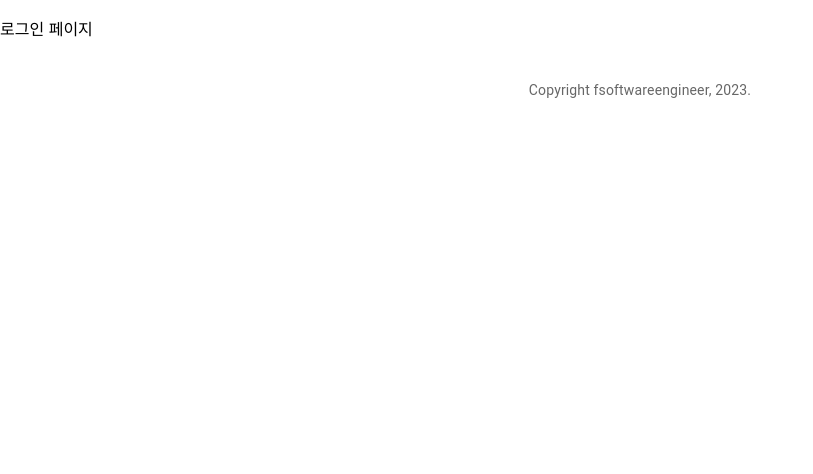
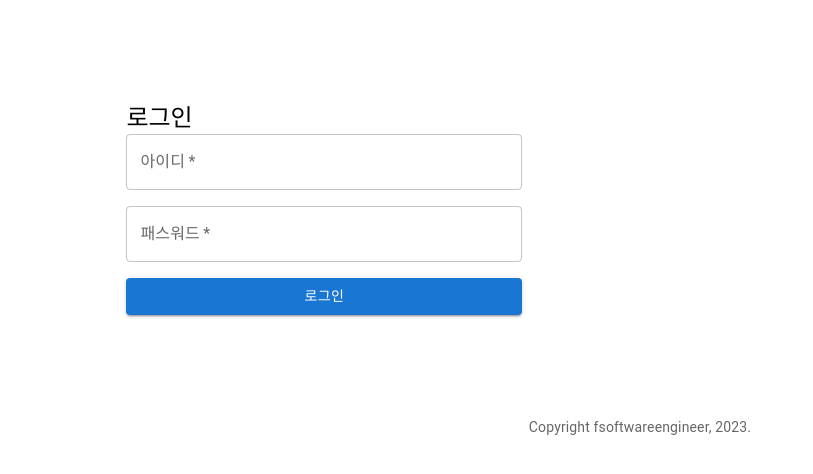
Before and after one commit to gyujin-Kimm/todoApp, a React (Create React App) app in the folder frontend/todo-react-app/: page /login in a window 1280 px wide. Shown: the top 474 px of the page, without its empty margins (0-813 px from the left). Built offline with nearby package versions, Linux system fonts and the light colour scheme.

Commit message:
로그인 페이지 구현 and 리다이렉션 로직 구현

```diff
--- a/frontend/todo-react-app/src/Login.js
+++ b/frontend/todo-react-app/src/Login.js
@@ -1,10 +1,62 @@
 import React from "react";
+import { Container, Grid, Typography, TextField, Button } from "@mui/material";
+import { signin } from "./service/ApiService";
 
-const Login = () => {
+function Login() {
+  const handleSubmit = (event) => {
+    event.preventDefault();
+    const data = new FormData(event.target);
+    const username = data.get("username");
+    const password = data.get("password");
+    // ApiService의 signin 메서드를 사용해 로그인.
+    signin({ username: username, password: password });
+   };
 
-  return (
-    <p> 로그인 페이지</p>
-  );
-}
+   return (
+    <Container component="main" maxWidth="xs" style={{ margin: "8%" }}>
+      <Grid container spacing={2}>
+        <Grid item xs={12}>
+          <Typography component="h1" variant="h5">
+            로그인
+          </Typography>
+        </Grid>
+      </Grid>
+      <form noValidate onSubmit={handleSubmit}>
+        {" "}
+        {/* submit 버튼을 누르면 handleSubmit이 실행됨. */}
+        <Grid container spacing={2}>
+          <Grid item xs={12}>
+            <TextField
+              variant="outlined"
+              required
+              fullWidth
+              id="username"
+              label="아이디"
+              name="username"
+              autoComplete="username"
+              />
+          </Grid>
+          <Grid item xs={12}>
+            <TextField
+              variant="outlined"
+              required
+              fullWidth
+              name="password"
+              label="패스워드"
+              type="password"
+              id="password"
+              autoComplete="current-password"
+              />
+          </Grid>
+          <Grid item xs={12}>
+            <Button type="submit" fullWidth variant="contained" color="primary">
+              로그인
+            </Button>
+          </Grid>
+        </Grid>
+      </form>
+    </Container>
+   );
+};
 
 export default Login;
--- a/frontend/todo-react-app/src/service/ApiService.js
+++ b/frontend/todo-react-app/src/service/ApiService.js
@@ -28,3 +28,13 @@
     console.log(error);
   });
 }
+
+export function signin(userDTO) {
+  return call("/auth/signin", "POST", userDTO)
+    .then((response) => {
+      if (response.token) {
+        // token이 존재하는 경우 Todo 화면으로 리다이렉트
+        window.location.href = "/";
+      }
+    });
+}
```
